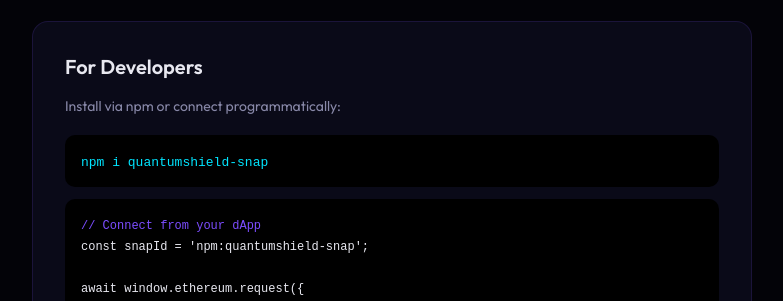
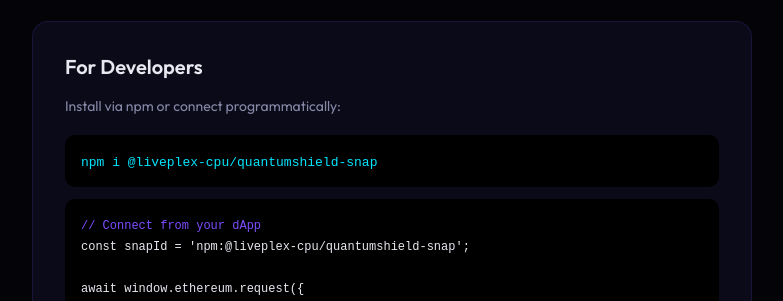
Before and after one commit to quantumshield-xyz/snap, a website: page site/index.html in a window 1280 px wide. Shown: the part 1630-1931 px from the top of the page, without its empty margins (248-1031 px from the left). Drawn offline with nearby package versions, Linux system fonts and the light colour scheme.

Commit message:
자동 동기화: 2026-02-21 18:50

```diff
--- a/package.json
+++ b/package.json
@@ -1,5 +1,5 @@
 {
-  "name": "quantumshield-snap",
+  "name": "@liveplex-cpu/quantumshield-snap",
   "version": "0.1.0",
   "description": "QuantumShield PQC Snap — ML-DSA-65 hybrid signatures for MetaMask. Post-quantum cryptography for QuantumShield L2.",
   "type": "module",
@@ -29,5 +29,8 @@
   "devDependencies": {
     "esbuild": "^0.24.0",
     "vitest": "^3.0.0"
+  },
+  "publishConfig": {
+    "registry": "https://npm.pkg.github.com"
   }
 }
--- a/site/index.html
+++ b/site/index.html
@@ -193,9 +193,9 @@ footer a { color:var(--accent); text-decoration:none; }
 <div class="card">
   <h2>For Developers</h2>
   <p>Install via npm or connect programmatically:</p>
-  <pre style="background:#000;padding:16px;border-radius:10px;font-family:'Space Mono',monospace;font-size:13px;color:var(--cyan);overflow-x:auto;margin-top:12px;"><code>npm i quantumshield-snap</code></pre>
+  <pre style="background:#000;padding:16px;border-radius:10px;font-family:'Space Mono',monospace;font-size:13px;color:var(--cyan);overflow-x:auto;margin-top:12px;"><code>npm i @liveplex-cpu/quantumshield-snap</code></pre>
   <pre style="background:#000;padding:16px;border-radius:10px;font-family:'Space Mono',monospace;font-size:12px;color:var(--dim);overflow-x:auto;margin-top:12px;line-height:1.6;"><code><span style="color:#7c4dff">// Connect from your dApp</span>
-<span style="color:var(--text)">const snapId = 'npm:quantumshield-snap';</span>
+<span style="color:var(--text)">const snapId = 'npm:@liveplex-cpu/quantumshield-snap';</span>
 
 <span style="color:var(--text)">await window.ethereum.request({</span>
 <span style="color:var(--text)">  method: 'wallet_requestSnaps',</span>
@@ -219,7 +219,7 @@ footer a { color:var(--accent); text-decoration:none; }
 </div>
 
 <script>
-const SNAP_ID = 'npm:quantumshield-snap';
+const SNAP_ID = 'npm:@liveplex-cpu/quantumshield-snap';
 let snapInstalled = false;
 
 function addLog(target, msg, cls='dim') {
--- a/snap.manifest.json
+++ b/snap.manifest.json
@@ -11,8 +11,8 @@
     "location": {
       "npm": {
         "filePath": "dist/bundle.js",
-        "packageName": "quantumshield-snap",
-        "registry": "https://registry.npmjs.org"
+        "packageName": "@liveplex-cpu/quantumshield-snap",
+        "registry": "https://npm.pkg.github.com"
       }
     }
   },
```
